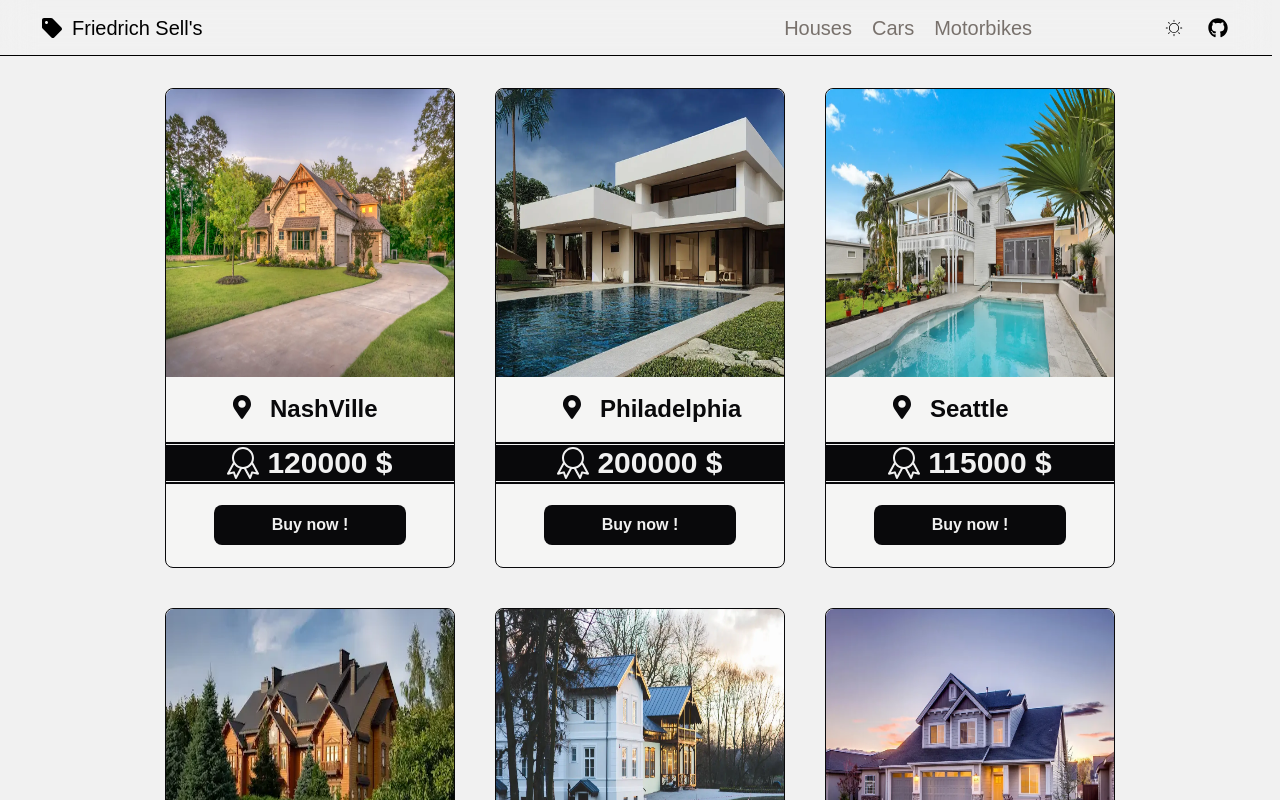
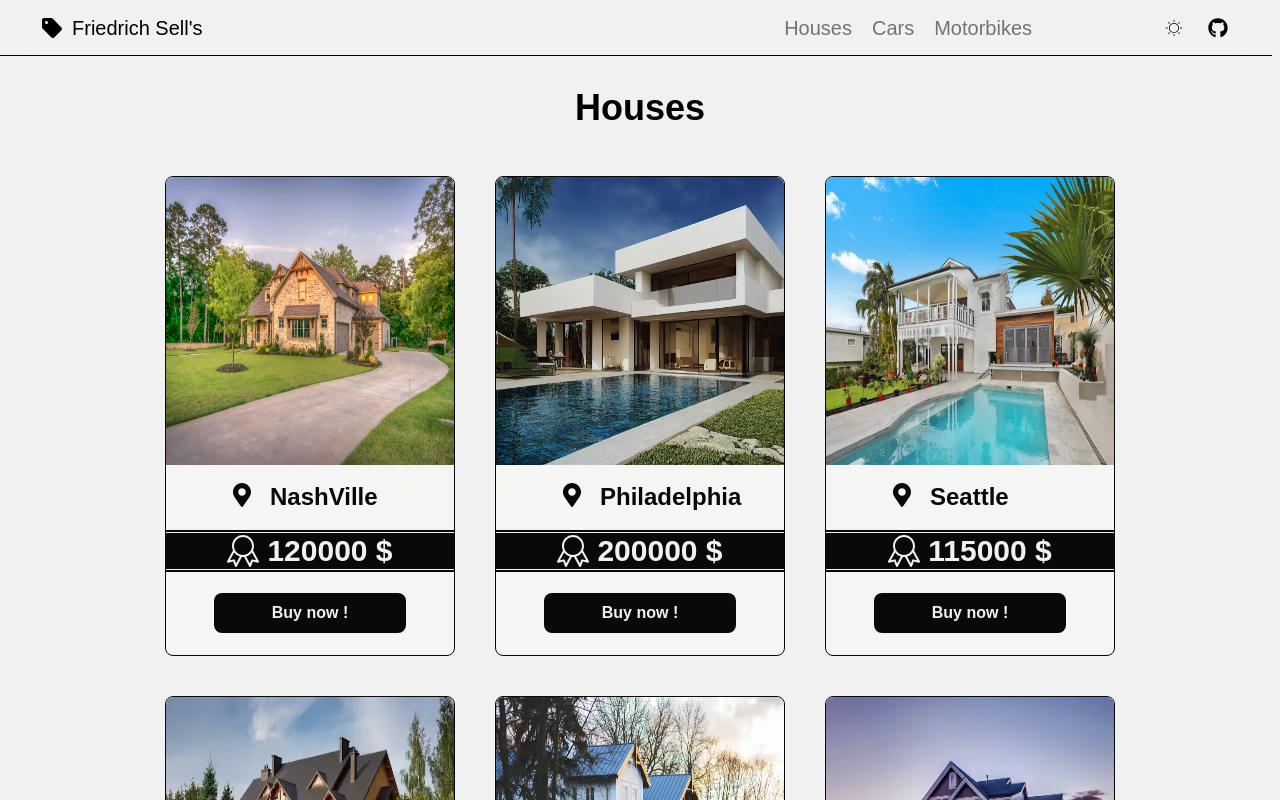
Before and after one commit to Friedrich482/react-houses-cars-motorbikes-sell, a React (Vite) app: page /houses in a window 1280 px wide. Shown: the top 800 px of the page. Built offline with nearby package versions, Linux system fonts and the light colour scheme.

Commit message:
add the necessary links for the home and the houses pages

```diff
--- a/src/components/Articles/ArticleCard.tsx
+++ b/src/components/Articles/ArticleCard.tsx
@@ -1,8 +1,10 @@
 import type { ArticleCardProps } from "../../types";
 import { twMerge as tm } from "tailwind-merge";
+import { Link } from "react-router-dom";
 const ArticleCard = ({ name, src, dark }: ArticleCardProps) => {
   return (
-    <div
+    <Link
+      to={`/${name.toLowerCase()}s`}
       className={tm(
         "group flex h-[350px] min-w-40 max-w-80 cursor-pointer flex-col items-center justify-center gap-2 rounded-lg border border-black transition duration-500 ease-in-out hover:scale-110 hover:shadow-lg hover:shadow-black very-small:flex-shrink-0",
         dark && "border-default-white hover:shadow-neutral-800",
@@ -24,7 +26,7 @@ const ArticleCard = ({ name, src, dark }: ArticleCardProps) => {
       >
         See our {`${name}s`}
       </p>
-    </div>
+    </Link>
   );
 };
 export default ArticleCard;
--- a/src/components/Description.tsx
+++ b/src/components/Description.tsx
@@ -5,12 +5,15 @@ import type { DarkModeProps } from "../types";
 import { twMerge as tm } from "tailwind-merge";
 const Description = ({ dark }: DarkModeProps) => {
   return (
-    <section className="mb-24 ml-16 mr-12 flex max-w-[800px] flex-col items-center justify-center gap-4 self-center description-section:flex-row description-section:gap-20">
+    <section
+      className=" mb-24 ml-16 mr-12 flex max-w-[800px] flex-col items-center justify-center gap-4 self-center pt-16 description-section:flex-row description-section:gap-20"
+      id="heroSection"
+    >
       <div className="flex flex-col items-center justify-center gap-3 description-section:w-3/5">
         <div className="flex w-full flex-col items-center justify-center  description-section:gap-3">
           <h2
             className={tm(
-              "text-4xl font-bold text-neutral-700",
+              "text-center  text-4xl font-bold text-neutral-700",
               dark && "text-default-white",
             )}
           >
--- a/src/components/Footer.tsx
+++ b/src/components/Footer.tsx
@@ -4,7 +4,7 @@ const Footer = ({ dark }: DarkModeProps) => {
   return (
     <footer
       className={tm(
-        "mb-0 flex flex-col items-center justify-center text-center text-2xl text-black",
+        "relative top-9 mb-0 flex flex-col items-center justify-center text-center text-2xl text-black",
         dark && "text-white",
       )}
     >
--- a/src/components/HeroSection.tsx
+++ b/src/components/HeroSection.tsx
@@ -20,6 +20,7 @@ const HeroSection = ({ dark }: DarkModeProps) => {
         Awesome website to buy your cars, homes and bikes and best prices and
         with only few clicks!
       </p>
+      <a href="#heroSection">
         <button
           className={tm(
             "mt-5 rounded-lg bg-black p-3 pl-8 pr-8 text-xl text-default-white",
@@ -28,6 +29,7 @@ const HeroSection = ({ dark }: DarkModeProps) => {
         >
           Discover us
         </button>
+      </a>
     </section>
   );
 };
--- a/src/components/Navbar/HorizontalNavbar.tsx
+++ b/src/components/Navbar/HorizontalNavbar.tsx
@@ -1,16 +1,19 @@
 import { twMerge as tm } from "tailwind-merge";
 import type { DarkModeProps } from "../../types";
 import { MdSell } from "react-icons/md";
-
+import { Link } from "react-router-dom";
 const HorizontalNavbar = ({ dark }: DarkModeProps) => {
   return (
     <div className="hidden w-10/12 sm:flex">
-      <div className="flex w-6/12 flex-row items-center justify-start gap-2 pl-12">
+      <Link
+        to={"/"}
+        className="flex w-6/12 flex-row items-center justify-start gap-2 pl-12"
+      >
         <MdSell className={tm("size-6 text-black", dark && "text-white")} />
         <p className={tm("cursor-pointer text-black", dark && "text-white")}>
           Friedrich Sell's
         </p>
-      </div>
+      </Link>
       <ul
         className={tm(
           "flex w-6/12 items-center justify-end gap-5 text-stone-500",
@@ -23,7 +26,7 @@ const HorizontalNavbar = ({ dark }: DarkModeProps) => {
             dark && "hover:text-white",
           )}
         >
-          Houses
+          <Link to="/houses">Houses</Link>
         </li>
         <li
           className={tm(
--- a/src/components/Navbar/VerticalNavbar.tsx
+++ b/src/components/Navbar/VerticalNavbar.tsx
@@ -4,6 +4,7 @@ import { IoIosClose } from "react-icons/io";
 import { MdSell } from "react-icons/md";
 import { RxHamburgerMenu } from "react-icons/rx";
 import { useState, useRef, useEffect } from "react";
+import { Link } from "react-router-dom";
 const VerticalNavbar = ({ dark }: DarkModeProps) => {
   const [openVerticalNavbar, setOpenVerticalNavbar] = useState(false);
   const handleCloseButtonClick = (previousState: boolean) => {
@@ -66,6 +67,7 @@ const VerticalNavbar = ({ dark }: DarkModeProps) => {
           )}
         >
           <div className="justify- flex w-full items-center justify-between pr-2">
+            <Link to={"/"}>
               <div className="ml-8 flex flex-row items-center justify-center gap-2">
                 <MdSell
                   className={tm("size-6 text-black", dark && "text-white")}
@@ -79,6 +81,7 @@ const VerticalNavbar = ({ dark }: DarkModeProps) => {
                   Friedrich Sell's
                 </p>
               </div>
+            </Link>
             <IoIosClose
               className={tm(
                 "hover: mr-3 size-6 cursor-pointer rounded-md border-2 border-stone-500 text-stone-950 hover:border-default-black hover:text-default-black",
@@ -98,7 +101,7 @@ const VerticalNavbar = ({ dark }: DarkModeProps) => {
                 dark && "text-default-white",
               )}
             >
-              Houses
+              <Link to={"/houses"}>Houses</Link>
             </li>
             <li
               className={tm(
--- a/src/index.css
+++ b/src/index.css
@@ -15,3 +15,6 @@ body {
 #root {
   width: 100%;
 }
+html {
+  scroll-behavior: smooth;
+}
--- a/src/pages/HousesPage.tsx
+++ b/src/pages/HousesPage.tsx
@@ -1,8 +1,17 @@
 import Houses from "../components/House";
 import type { DarkModeProps } from "../types";
+import { twMerge as tm } from "tailwind-merge";
 const HousesPage = ({ dark, setDark }: DarkModeProps) => {
   return (
     <>
+      <h2
+        className={tm(
+          "w-full text-center text-4xl font-bold",
+          dark && "text-white",
+        )}
+      >
+        Houses
+      </h2>
       <main className="flex w-full flex-wrap items-center justify-center gap-10 pl-10 pr-10">
         <Houses dark={dark} setDark={setDark} />
       </main>
```
Lines whose indentation alone changed are shown as unchanged.
